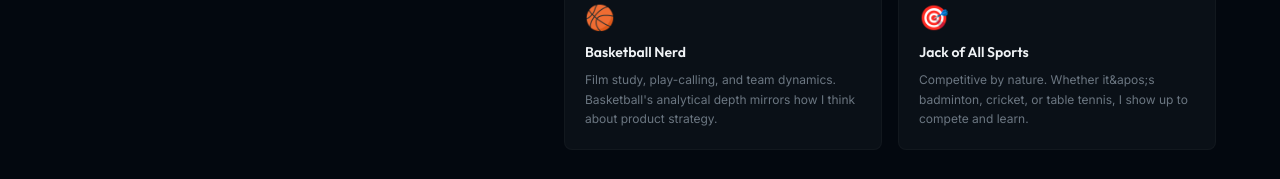
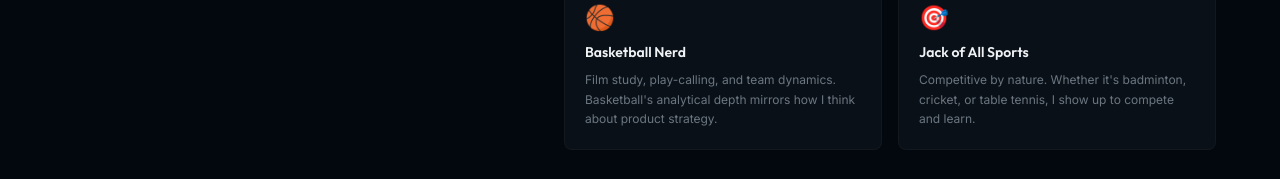
Before and after one commit to milanrayat/milan.rayat, a Next.js app: page /my-story in a window 1280 px wide. Shown: the part 2977-3156 px from the top of the page. Built offline with nearby package versions, Linux system fonts and the light colour scheme.

Commit message:
Fix literal &apos; rendering as text on /my-story
The string was a plain JS string interpolated via {desc}, not JSX
text, so React never decoded the HTML entity — it rendered as the
literal characters "it&apos;s" instead of an apostrophe.

Co-Authored-By: Claude Sonnet 5 <noreply@anthropic.com>

```diff
--- a/app/my-story/page.tsx
+++ b/app/my-story/page.tsx
@@ -244,7 +244,7 @@ export default async function AboutPage() {
                     {
                       icon: '🎯',
                       label: 'Jack of All Sports',
-                      desc: 'Competitive by nature. Whether it&apos;s badminton, cricket, or table tennis, I show up to compete and learn.',
+                      desc: "Competitive by nature. Whether it's badminton, cricket, or table tennis, I show up to compete and learn.",
                     },
                   ].map(({ icon, label, desc }) => (
                     <div
```
